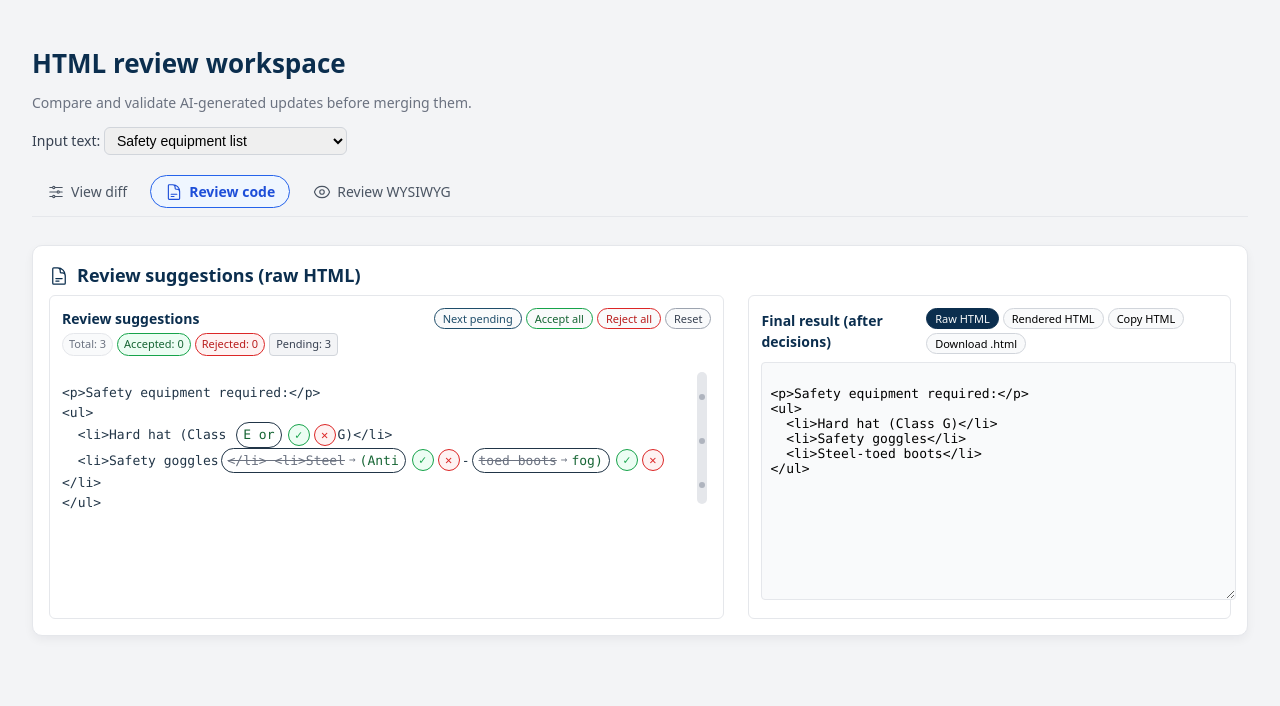
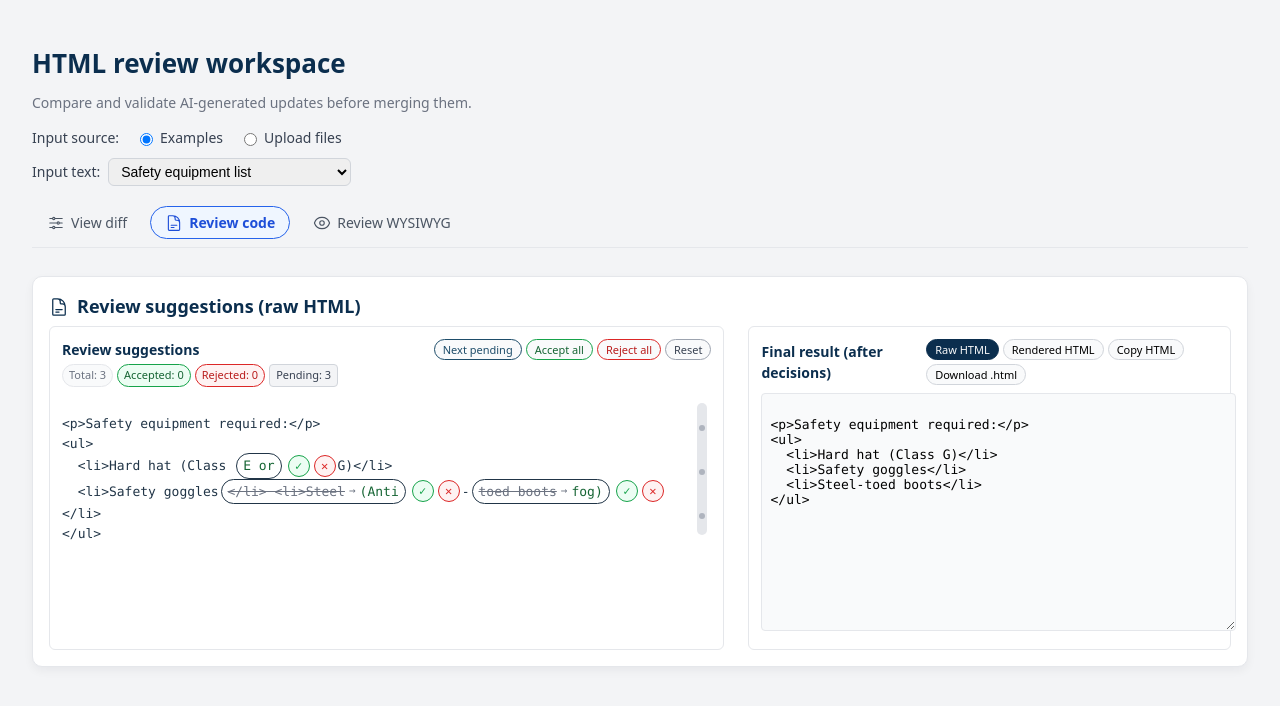
Before and after one commit to tara-humara/html-diff-viewer, a React (Vite) app: page / in a window 1280 px wide. Shown: the top 706 px of the page. Built offline with nearby package versions, Linux system fonts and the light colour scheme.

Commit message:
Add file upload support for original/modified HTML inputs

```diff
--- a/src/App.tsx
+++ b/src/App.tsx
@@ -18,8 +18,9 @@ import {
 // main menu + sub menu types
 type MainView = "diff" | "review-code" | "review-wysiwyg";
 type DiffView = "unified" | "side-by-side";
+type InputMode = "example" | "files";
 
-// Section title with icon + text (no steps anymore)
+// Section title with icon + text
 const SectionTitle: React.FC<{
   title: string;
   icon: React.ReactNode;
@@ -60,15 +61,30 @@ const SectionTitle: React.FC<{
 
 const App: React.FC = () => {
   const [mode, setMode] = useState<DiffMode>("words");
+
+  // input source state
+  const [inputMode, setInputMode] = useState<InputMode>("example");
   const [selectedExampleId, setSelectedExampleId] = useState(
     examples[0]?.id ?? ""
   );
 
+  const [fileOriginalName, setFileOriginalName] = useState("");
+  const [fileModifiedName, setFileModifiedName] = useState("");
+  const [fileOriginalText, setFileOriginalText] = useState("");
+  const [fileModifiedText, setFileModifiedText] = useState("");
+
+  // view state
   const [mainView, setMainView] = useState<MainView>("review-code");
   const [diffView, setDiffView] = useState<DiffView>("unified");
 
   const selectedExample =
     examples.find((ex) => ex.id === selectedExampleId) ?? examples[0];
+
+  // effective HTML that flows into all tools
+  const originalHtml =
+    inputMode === "example" ? selectedExample.original : fileOriginalText;
+  const modifiedHtml =
+    inputMode === "example" ? selectedExample.modified : fileModifiedText;
 
   useEffect(() => window.scrollTo(0, 0), []);
 
@@ -118,6 +134,27 @@ const App: React.FC = () => {
     fontWeight: 500,
   };
 
+  // file handlers
+  const handleFileChange =
+    (kind: "original" | "modified") =>
+      (e: React.ChangeEvent<HTMLInputElement>) => {
+        const file = e.target.files?.[0];
+        if (!file) return;
+
+        const reader = new FileReader();
+        reader.onload = (ev) => {
+          const text = String(ev.target?.result ?? "");
+          if (kind === "original") {
+            setFileOriginalText(text);
+            setFileOriginalName(file.name);
+          } else {
+            setFileModifiedText(text);
+            setFileModifiedName(file.name);
+          }
+        };
+        reader.readAsText(file);
+      };
+
   return (
     <main
       style={{
@@ -152,8 +189,16 @@ const App: React.FC = () => {
             Compare and validate AI-generated updates before merging them.
           </p>
 
-          {/* Input selector */}
+          {/* Input source + controls */}
           <section
+            style={{
+              display: "flex",
+              flexDirection: "column",
+              gap: "10px",
+            }}
+          >
+            {/* Input source toggle */}
+            <div
               style={{
                 display: "flex",
                 flexWrap: "wrap",
@@ -161,6 +206,59 @@ const App: React.FC = () => {
                 alignItems: "center",
               }}
             >
+              <span
+                style={{
+                  fontSize: "14px",
+                  color: "#374151",
+                  fontWeight: 500,
+                }}
+              >
+                Input source:
+              </span>
+
+              <label
+                style={{
+                  fontSize: "14px",
+                  color: "#374151",
+                  display: "flex",
+                  alignItems: "center",
+                  gap: "4px",
+                  cursor: "pointer",
+                }}
+              >
+                <input
+                  type="radio"
+                  name="input-mode"
+                  value="example"
+                  checked={inputMode === "example"}
+                  onChange={() => setInputMode("example")}
+                />
+                Examples
+              </label>
+
+              <label
+                style={{
+                  fontSize: "14px",
+                  color: "#374151",
+                  display: "flex",
+                  alignItems: "center",
+                  gap: "4px",
+                  cursor: "pointer",
+                }}
+              >
+                <input
+                  type="radio"
+                  name="input-mode"
+                  value="files"
+                  checked={inputMode === "files"}
+                  onChange={() => setInputMode("files")}
+                />
+                Upload files
+              </label>
+            </div>
+
+            {/* Example selector OR file inputs */}
+            {inputMode === "example" ? (
               <label
                 style={{
                   fontSize: "14px",
@@ -168,11 +266,12 @@ const App: React.FC = () => {
                   fontWeight: 500,
                 }}
               >
-              Input text:{" "}
+                Input text:
                 <select
                   value={selectedExample.id}
                   onChange={(e) => setSelectedExampleId(e.target.value)}
                   style={{
+                    marginLeft: "8px",
                     padding: "4px 8px",
                     borderRadius: "6px",
                     border: "1px solid #d1d5db",
@@ -186,6 +285,77 @@ const App: React.FC = () => {
                   ))}
                 </select>
               </label>
+            ) : (
+              <div
+                style={{
+                  display: "flex",
+                  flexWrap: "wrap",
+                  gap: "12px 24px",
+                }}
+              >
+                <label
+                  style={{
+                    fontSize: "14px",
+                    color: "#374151",
+                    fontWeight: 500,
+                    display: "flex",
+                    flexDirection: "column",
+                    gap: "4px",
+                  }}
+                >
+                  Original HTML file
+                  <input
+                    type="file"
+                    accept=".html,.htm,.txt"
+                    onChange={handleFileChange("original")}
+                    style={{
+                      fontSize: "13px",
+                    }}
+                  />
+                  {fileOriginalName && (
+                    <span
+                      style={{
+                        fontSize: "12px",
+                        color: "#6b7280",
+                      }}
+                    >
+                      Loaded: {fileOriginalName}
+                    </span>
+                  )}
+                </label>
+
+                <label
+                  style={{
+                    fontSize: "14px",
+                    color: "#374151",
+                    fontWeight: 500,
+                    display: "flex",
+                    flexDirection: "column",
+                    gap: "4px",
+                  }}
+                >
+                  Modified HTML file
+                  <input
+                    type="file"
+                    accept=".html,.htm,.txt"
+                    onChange={handleFileChange("modified")}
+                    style={{
+                      fontSize: "13px",
+                    }}
+                  />
+                  {fileModifiedName && (
+                    <span
+                      style={{
+                        fontSize: "12px",
+                        color: "#6b7280",
+                      }}
+                    >
+                      Loaded: {fileModifiedName}
+                    </span>
+                  )}
+                </label>
+              </div>
+            )}
           </section>
         </header>
 
@@ -319,10 +489,7 @@ const App: React.FC = () => {
                 icon={<DocumentTextIcon width={20} height={20} />}
               />
 
-              <ReviewableDiff
-                original={selectedExample.original}
-                modified={selectedExample.modified}
-              />
+              <ReviewableDiff original={originalHtml} modified={modifiedHtml} />
             </section>
           )}
 
@@ -334,10 +501,7 @@ const App: React.FC = () => {
                 icon={<EyeIcon width={20} height={20} />}
               />
 
-              <WysiwygDiff
-                original={selectedExample.original}
-                modified={selectedExample.modified}
-              />
+              <WysiwygDiff original={originalHtml} modified={modifiedHtml} />
             </section>
           )}
 
@@ -350,8 +514,8 @@ const App: React.FC = () => {
               />
 
               <TextDiff
-                original={selectedExample.original}
-                modified={selectedExample.modified}
+                original={originalHtml}
+                modified={modifiedHtml}
                 mode={mode}
               />
             </section>
@@ -366,8 +530,8 @@ const App: React.FC = () => {
               />
 
               <SideBySideDiff
-                original={selectedExample.original}
-                modified={selectedExample.modified}
+                original={originalHtml}
+                modified={modifiedHtml}
                 mode={mode}
               />
             </section>
```
Lines whose indentation alone changed are shown as unchanged.
